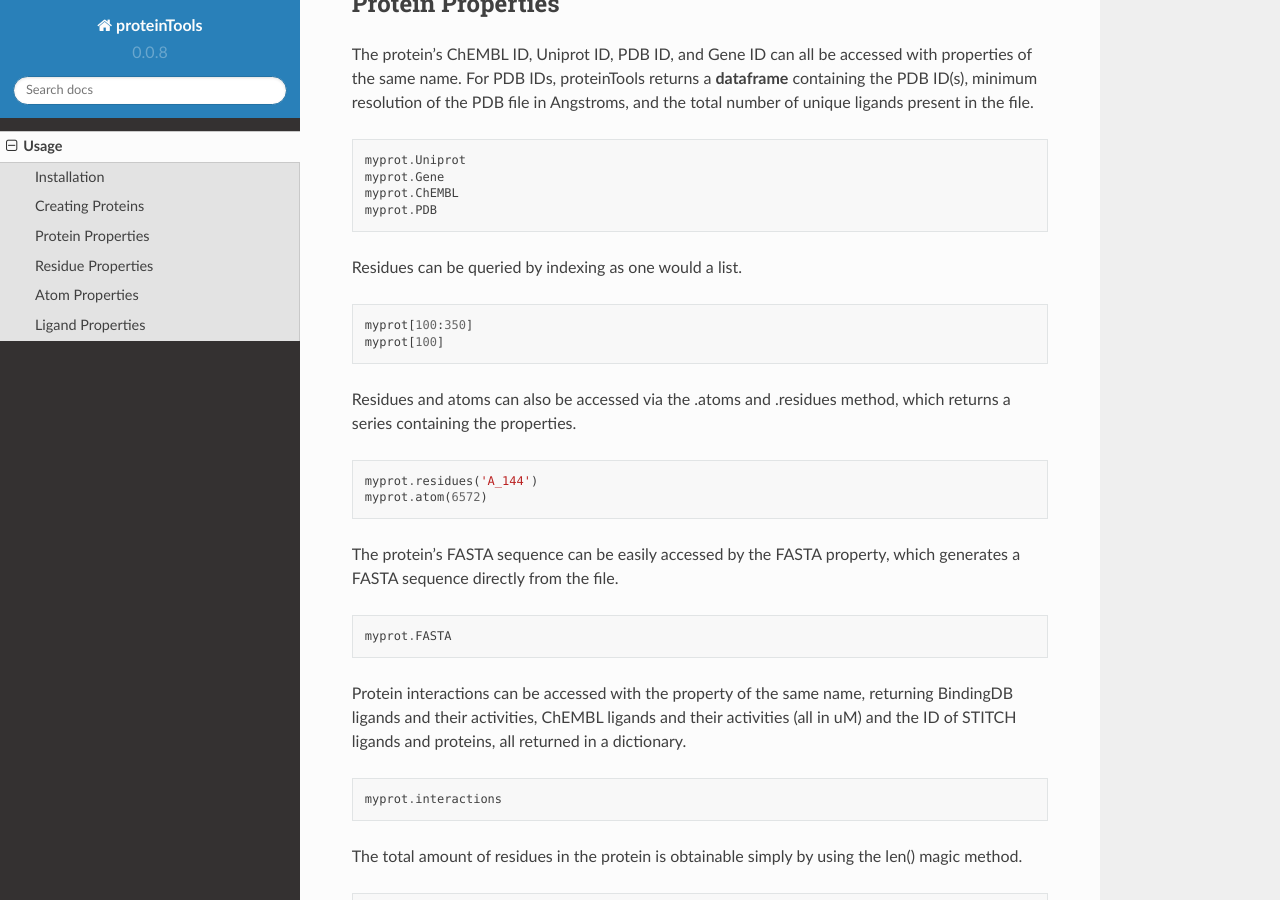
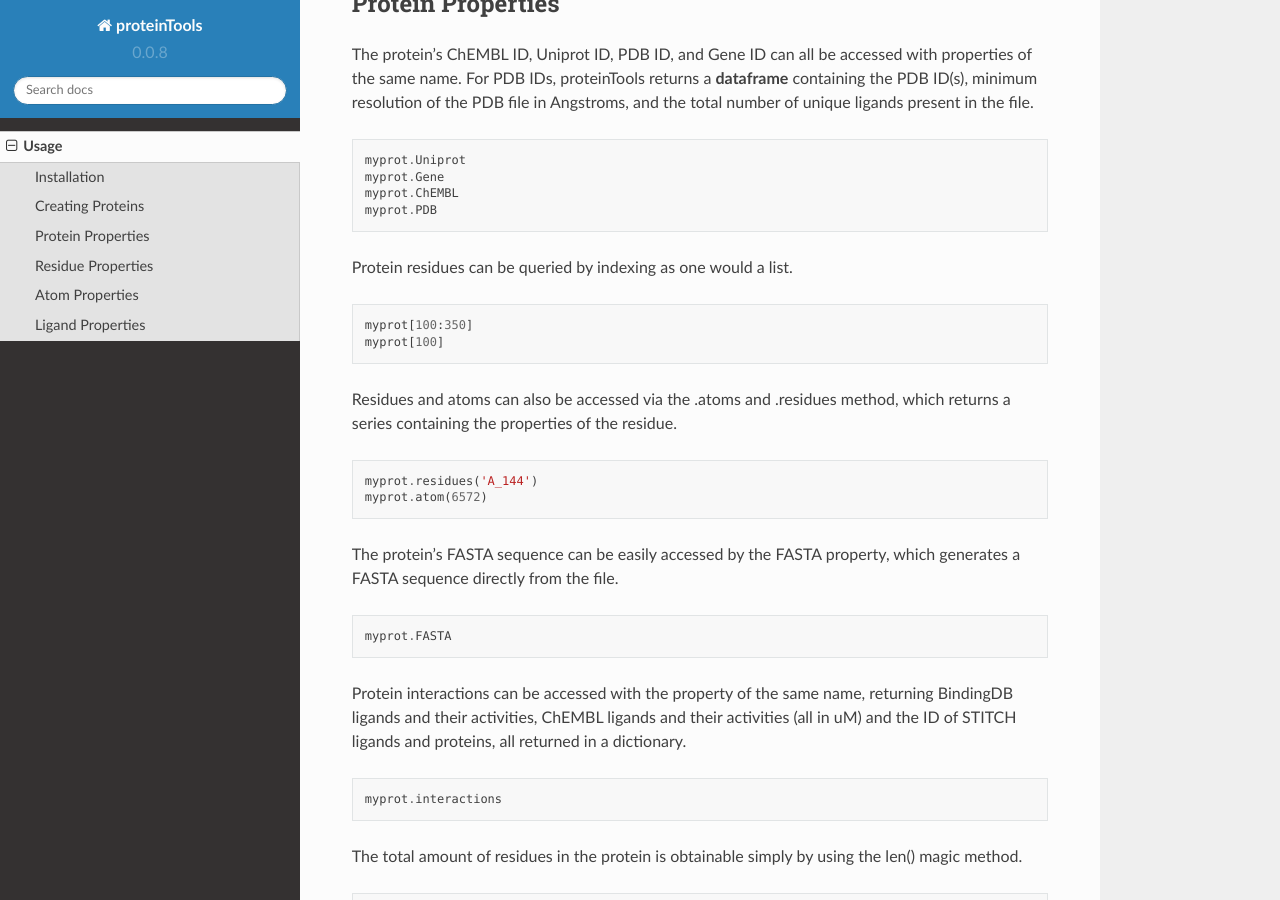
Before and after one commit to tiger1deF/proteinTools, a Sphinx documentation site: the page built from docs/source/usage.rst, in a window 1280 px wide and 900 px high, scrolled down 819 px. Built offline with Sphinx 7.4.7 and the Read the Docs theme 2.0.0, drawn with Linux system fonts in a browser that asks for light colours; pages that are not in the unit, such as notebooks, are missing from menus.

Commit message:
Update usage.rst

```diff
--- a/docs/source/usage.rst
+++ b/docs/source/usage.rst
@@ -43,14 +43,14 @@
    myprot.ChEMBL
    myprot.PDB
 
-Residues can be queried by indexing as one would a list.
+Protein residues can be queried by indexing as one would a list.
 
 .. code-block:: python
 
    myprot[100:350]
    myprot[100]
 
-Residues and atoms can also be accessed via the .atoms and .residues method, which returns a series containing the properties.
+Residues and atoms can also be accessed via the .atoms and .residues method, which returns a series containing the properties of the residue.
 
 .. code-block:: python
 
```
